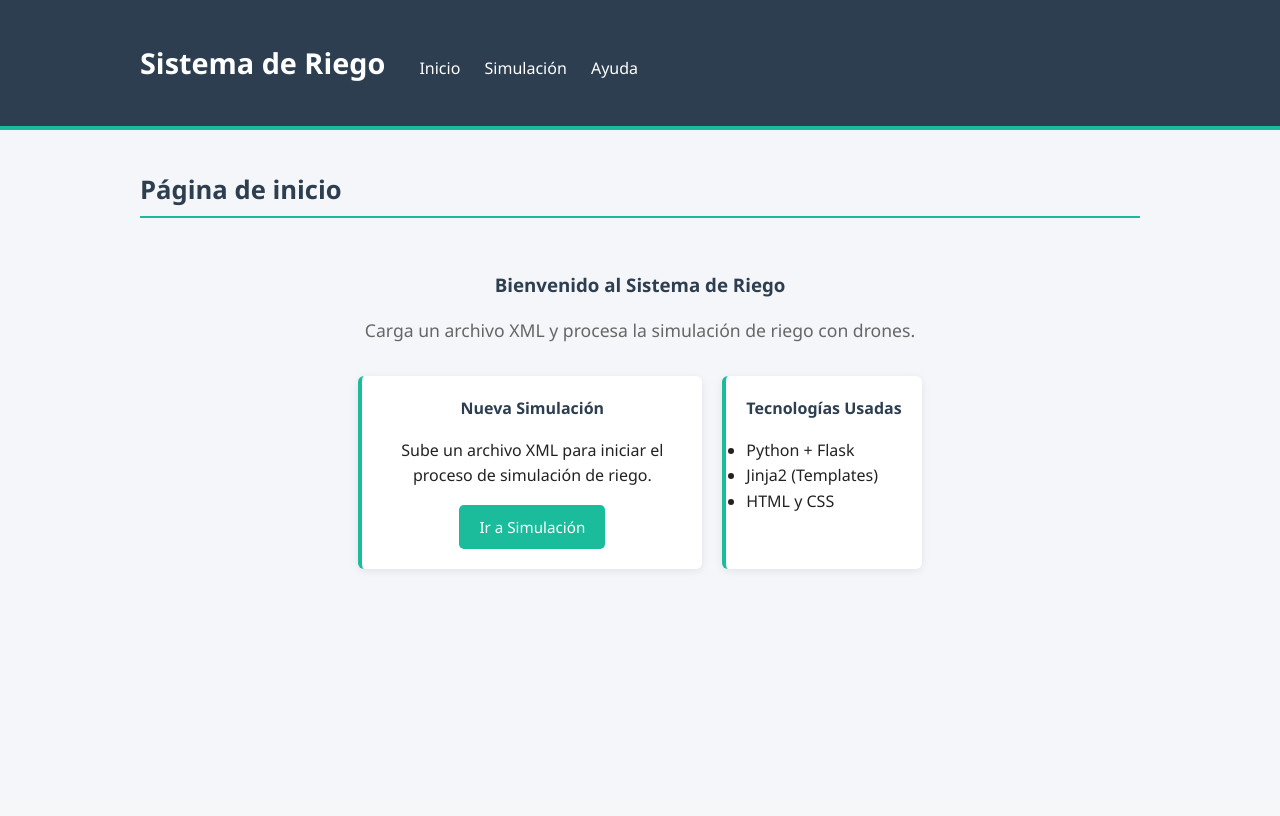
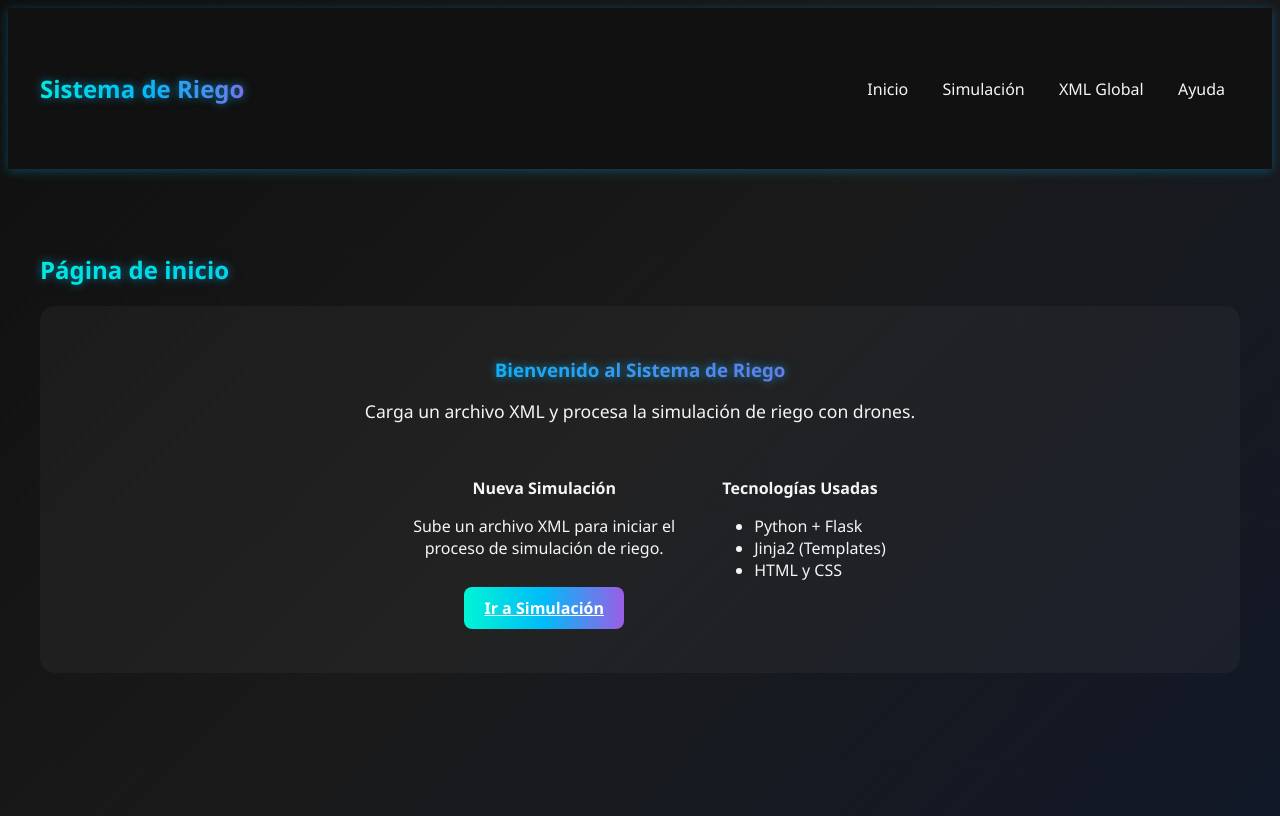
Before and after one commit to natstyles/IPC2_Proyecto2_202400111, a Flask app: page / in a window 1280 px wide. Before the commit the page ends 570 px from the top, so only its background shows below. Run offline with Flask 3, Linux system fonts and the light colour scheme.

Commit message:
Estilo final frontend

```diff
--- a/static/style.css
+++ b/static/style.css
@@ -1,109 +1,140 @@
-body, h1, h2, h3, h4, h5, h6, p, ul {
-    margin: 0;
-    padding: 0;
-}
+/* Fondo general con gradiente */
 body {
-    font-family: "Segoe UI", Tahoma, Geneva, Verdana, sans-serif;
-    background-color: #f4f6f9;
-    color: #222;
-    line-height: 1.6;
+    background: linear-gradient(135deg, #0f0f0f, #1a1a1a, #111827);
+    color: #f5f5f5;
+    font-family: 'Segoe UI', Tahoma, Geneva, Verdana, sans-serif;
+    min-height: 100vh;
 }
 
+/* Contenedor centrado */
 .container {
-    max-width: 1000px;
-    margin: 0 auto;
-    padding: 20px;
+    max-width: 1200px;
+    margin: auto;
+    padding: 2rem;
+    background-color: #6666661c;
+    border-radius: 15px;
 }
 
-header {
-    background: #2c3e50;
-    padding: 20px 0;
-    color: white;
-    border-bottom: 4px solid #1abc9c;
+.container1{
+    max-width: 1200px;
+    margin: auto;
+    padding: 2rem;
 }
 
-header h1 {
-    display: inline;
-    margin-right: 30px;
-    font-size: 1.8rem;
-    font-weight: 600;
+/* Botones con gradiente vivo */
+.btn {
+    background: linear-gradient(90deg, #00f5d4, #00bbf9, #9b5de5);
+    border: none;
+    padding: 10px 20px;
+    color: white;
+    font-weight: bold;
+    border-radius: 8px;
+    cursor: pointer;
+    transition: all 0.3s ease;
 }
 
-header nav a {
-    color: white;
-    margin-right: 20px;
-    text-decoration: none;
-    font-weight: 500;
+.btn:hover {
+    background: linear-gradient(90deg, #f15bb5, #9b5de5, #00bbf9);
+    transform: translateY(-2px);
+    box-shadow: 0px 0px 12px rgba(0, 191, 255, 0.7);
 }
 
-header nav a:hover {
-    text-decoration: underline;
+/* Inputs más elegantes */
+input[type="file"], select, input[type="number"] {
+    padding: 8px;
+    border-radius: 6px;
+    border: 1px solid #444;
+    background: #1f1f1f;
+    color: #f5f5f5;
+    transition: border 0.3s ease;
 }
 
-.page-title {
-    margin: 20px 0;
-    color: #2c3e50;
-    font-size: 1.6rem;
-    border-bottom: 2px solid #1abc9c;
-    padding-bottom: 5px;
+input[type="file"]:focus, select:focus, input[type="number"]:focus {
+    border: 1px solid #00bbf9;
+    outline: none;
+    box-shadow: 0px 0px 8px rgba(0, 191, 255, 0.6);
 }
 
-.btn {
-    display: inline-block;
-    padding: 10px 20px;
-    background-color: #1abc9c;
-    color: white;
-    text-decoration: none;
-    border-radius: 5px;
-    transition: background 0.3s;
-    font-size: 0.95rem;
-    font-weight: 500;
-}
-.btn:hover {
-    background-color: #16a085;
-}
-.btn-primary {
-    background-color: #2980b9;
-}
-.btn-primary:hover {
-    background-color: #21618c;
-}
-.btn-success {
-    background-color: #27ae60;
-}
-.btn-success:hover {
-    background-color: #1e8449;
+/* Títulos ya con glow (más vivos) */
+h1, h2, h3, .page-title {
+    background: linear-gradient(90deg, #00f5d4, #00bbf9, #9b5de5, #f15bb5);
+    -webkit-background-clip: text;
+    -webkit-text-fill-color: transparent;
+    text-shadow: 0px 0px 10px rgba(0, 191, 255, 0.6);
 }
 
-.card {
-    background-color: white;
-    border-radius: 6px;
-    box-shadow: 0 2px 8px rgba(0,0,0,0.08);
-    padding: 20px;
-    margin-bottom: 20px;
-    border-left: 4px solid #1abc9c;
+/* Navbar */
+.navbar {
+    background: #111;
+    padding: 1rem 0;
+    box-shadow: 0px 2px 10px rgba(0, 191, 255, 0.3);
+    margin-bottom: 2rem;
 }
 
+.nav-container {
+    display: flex;
+    justify-content: space-between;
+    align-items: center;
+}
+
+.logo {
+    font-size: 1.5rem;
+    font-weight: bold;
+    background: linear-gradient(90deg, #00f5d4, #00bbf9, #9b5de5);
+    -webkit-background-clip: text;
+    -webkit-text-fill-color: transparent;
+    text-shadow: 0px 0px 10px rgba(0, 191, 255, 0.6);
+}
+
+.navbar nav a {
+    color: #f5f5f5;
+    text-decoration: none;
+    margin: 0 15px;
+    font-weight: 500;
+    transition: color 0.3s ease, text-shadow 0.3s ease;
+}
+
+.navbar nav a:hover {
+    color: #00bbf9;
+    text-shadow: 0px 0px 8px rgba(0, 191, 255, 0.6);
+}
+
+/* Tablas en modo oscuro */
 table {
     width: 100%;
     border-collapse: collapse;
-    margin: 20px 0;
-    font-size: 0.95rem;
-}
-table th, table td {
-    border: 1px solid #ddd;
-    padding: 10px;
-    text-align: center;
-}
-table th {
-    background-color: #2c3e50;
-    color: white;
-    font-weight: 600;
-}
-table tr:nth-child(even) {
-    background-color: #f9f9f9;
+    margin: 1.5rem 0;
+    background: #1a1a1a; /* Fondo oscuro */
+    border: 1px solid #333;
+    border-radius: 8px;
+    overflow: hidden;
+    box-shadow: 0px 0px 12px rgba(0, 200, 255, 0.2);
 }
 
-.resultado-container h2, h3, h4 {
-    color: #2c3e50;
+table th, table td {
+    padding: 0.8rem 1rem;
+    text-align: left;
+    border-bottom: 1px solid #333;
+    color: #eaeaea;
 }
+
+table th {
+    background: #00bbf9;
+    color: #fff;
+    font-weight: bold;
+    text-shadow: 0px 0px 6px rgba(0, 0, 0, 0.6);
+}
+
+table tr:nth-child(even) {
+    background: #222; /* filas pares */
+}
+
+table tr:hover {
+    background: rgba(0, 191, 255, 0.1); /* efecto hover */
+    transition: background 0.3s ease;
+}
+
+/* Espaciado entre botones */
+.btn-spaced {
+    margin: 5px 8px 5px 0;
+}
--- a/templates/ayuda.html
+++ b/templates/ayuda.html
@@ -31,6 +31,8 @@
             </center>
         </div>
     </div>
+    <br>
+    <br>
     <center>
         <a href="{{ url_for('inicio') }}" class="btn btn-secondary">Volver al inicio</a>
     </center>
--- a/templates/base.html
+++ b/templates/base.html
@@ -7,18 +7,21 @@
     <link rel="stylesheet" href="{{ url_for('static', filename='style.css') }}">
 </head>
 <body>
-    <header>
-        <div class="container">
+    <!-- Navbar -->
+    <header class="navbar">
+        <div class="container1 nav-container">
+            <h1 class="logo">Sistema de Riego</h1>
             <nav>
-                <h1>Sistema de Riego</h1>
                 <a href="{{ url_for('inicio') }}">Inicio</a>
                 <a href="{{ url_for('simulacion') }}">Simulación</a>
+                <a href="{{ url_for('descargar_xml_global') }}">XML Global</a>
                 <a href="{{ url_for('ayuda') }}">Ayuda</a>
             </nav>
         </div>
     </header>
 
-    <div class="container">
+    <!-- Contenido -->
+    <div class="container1">
         <main>
             {% if titulo %}
             <h2 class="page-title">{{ titulo }}</h2>
--- a/templates/inicio.html
+++ b/templates/inicio.html
@@ -2,9 +2,9 @@
 
 {% block contenido %}
 
-    <div style="text-align: center; padding: 2rem 0;">
+    <div style="text-align: center; padding: 2rem 0; background-color: #6666661c; border-radius: 15px;">
         <h3 style="margin-bottom: 1rem;"> Bienvenido al Sistema de Riego</h3>
-        <p style="font-size: 1.1em; margin-bottom: 2rem; color: #666;">
+        <p style="font-size: 1.1em; margin-bottom: 2rem;">
             Carga un archivo XML y procesa la simulación de riego con drones.
         </p>
 
@@ -14,6 +14,7 @@
                 <p style="margin-bottom: 1rem;">
                     Sube un archivo XML para iniciar el proceso de simulación de riego.
                 </p>
+                <br>
                 <a href="{{ url_for('simulacion') }}" class="btn">Ir a Simulación</a>
             </div>
 
@@ -26,6 +27,7 @@
                 </ul>
             </div>
         </div>
+        <br>
     </div>
 
 {% endblock %}
--- a/templates/reporte.html
+++ b/templates/reporte.html
@@ -78,7 +78,7 @@
 	</table>
 
 	<footer>
-		Generado automáticamente por el simulador.
+		Generado automáticamente por el simulador - Richard Arz.
 	</footer>
 </body>
 </html>
--- a/templates/simulacion.html
+++ b/templates/simulacion.html
@@ -1,8 +1,7 @@
 {% extends "base.html" %}
 
 {% block contenido %}
-<div style="text-align:center; padding: 2rem;">
-    <h3>Nueva Simulación</h3>
+<div style="text-align:center; padding: 2rem; background-color: #6666661c; border-radius: 15px;">
 
     <!-- Form para cargar XML -->
     <form action="{{ url_for('cargar_archivo') }}" method="POST" enctype="multipart/form-data" style="margin-top:2rem;">
```
Also changed, not shown: src/SimulacionRiego.py (+6 -3 lines), static/reporte.css (+56 -23 lines), templates/resultado.html (+10 -8 lines).
